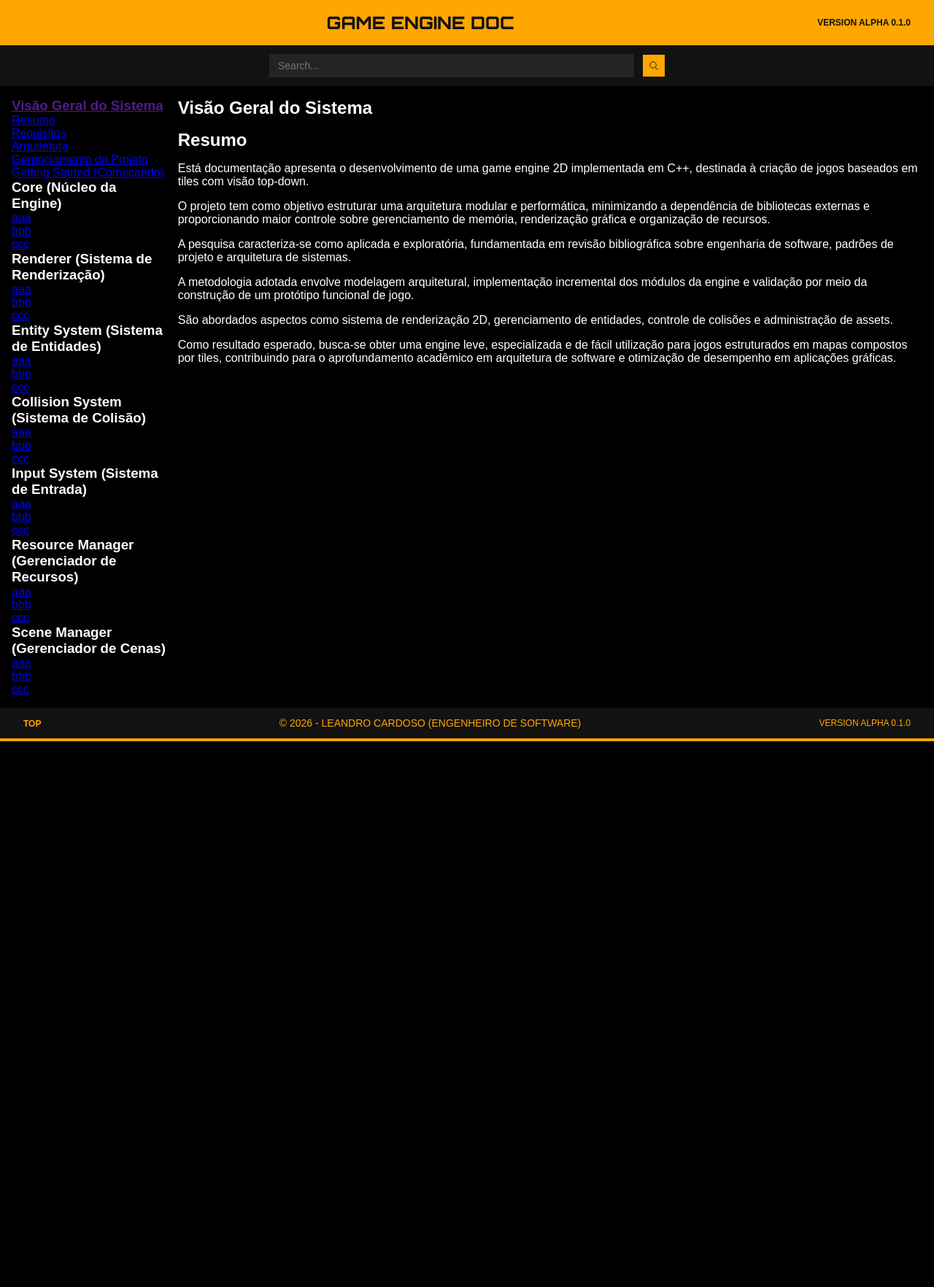
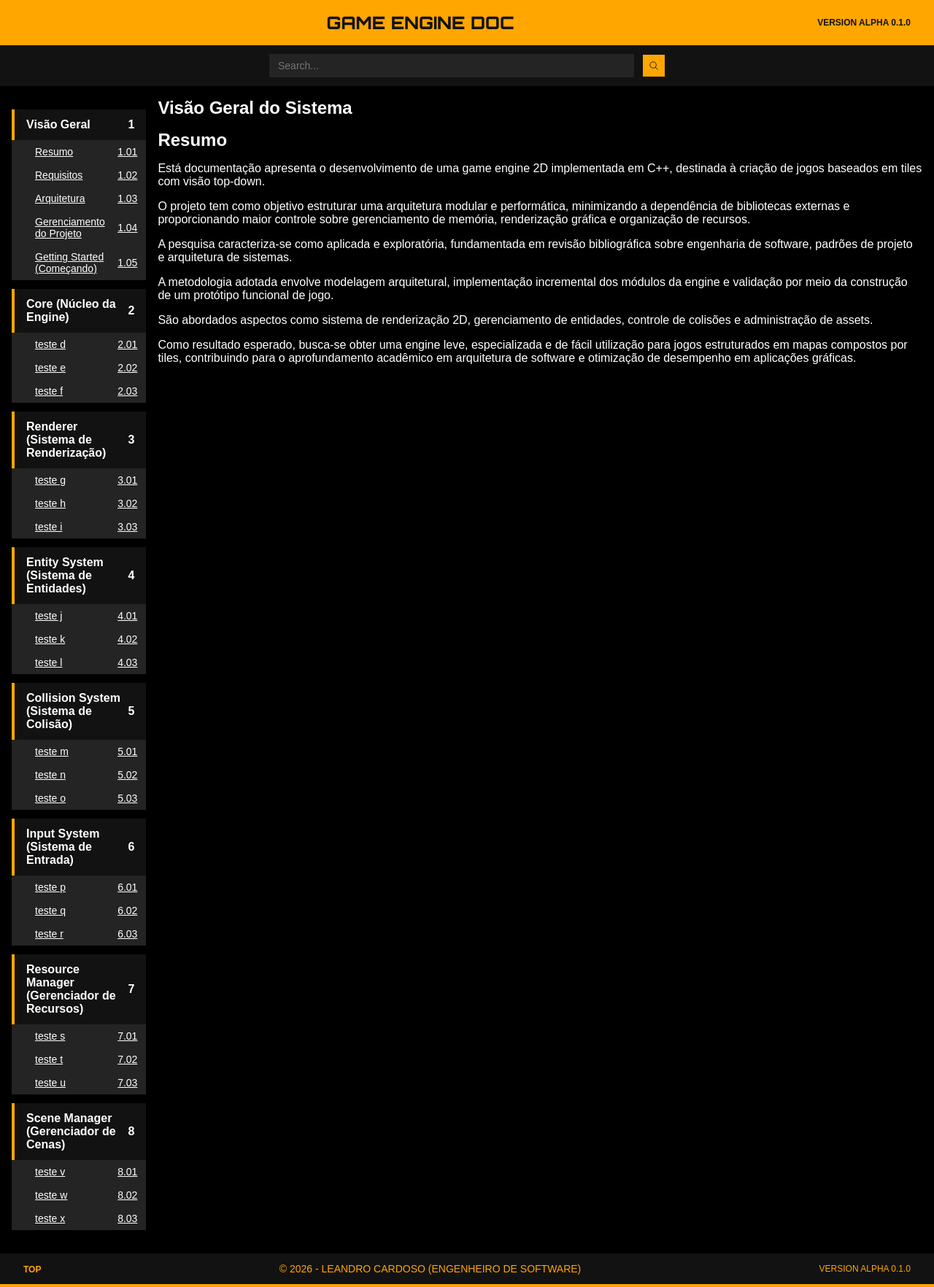
Before and after one commit to Leandro-Cardoso/2d-game-engine, a Jekyll site: the page built from docs/index.html, in a window 1280 px wide. Shown: the whole page at 73% size. Built offline with Jekyll 4.4.1, drawn with Linux system fonts in a browser that asks for light colours; before the commit the page ends 1016 px from its top, so only the background shows below that.

Commit message:
Sidebar com estrutura atualizada

```diff
--- a/docs/_includes/sidebar.html
+++ b/docs/_includes/sidebar.html
@@ -1,70 +1,175 @@
+
+<aside>
+    <nav>
         <ul>
             <li>
-        <a href="">
-            <h3>Visão Geral do Sistema</h3>
-        </a>
-        <ul >
-            <li><a href="{{ '/' | relative_url }}">Resumo</a></li>
-            <li><a href="{{ '/' | relative_url }}">Requisitos</a></li>
-            <li><a href="{{ '/' | relative_url }}">Arquitetura</a></li>
-            <li><a href="{{ '/' | relative_url }}">Gerenciamento do Projeto</a></li>
-            <li><a href="{{ '/' | relative_url }}">Getting Started (Começando)</a></li>
+                <div class="link-group-title" onclick="toggleDisplay('link-group-01')">
+                    <span>Visão Geral</span>
+                    <span>1</span>
+                </div>
+                <ul id="link-group-01">
+                    <li><a href="{{ '/' | relative_url }}">
+                        <span>Resumo</span>
+                        <span>1.01</span>
+                    </a></li>
+                    <li><a href="{{ '/' | relative_url }}">
+                        <span>Requisitos</span>
+                        <span>1.02</span>
+                    </a></li>
+                    <li><a href="{{ '/' | relative_url }}">
+                        <span>Arquitetura</span>
+                        <span>1.03</span>
+                    </a></li>
+                    <li><a href="{{ '/' | relative_url }}">
+                        <span>Gerenciamento do Projeto</span>
+                        <span>1.04</span>
+                    </a></li>
+                    <li><a href="{{ '/' | relative_url }}">
+                        <span>Getting Started (Começando)</span>
+                        <span>1.05</span>
+                    </a></li>
                 </ul>
             </li>
             <li>
-        <h3 onclick="toggleDisplay('core-list')">Core (Núcleo da Engine)</h3>
-        <ul id="core-list">
-            <li><a href="{{ '/' | relative_url }}">aaa</a></li>
-            <li><a href="{{ '/' | relative_url }}">bbb</a></li>
-            <li><a href="{{ '/' | relative_url }}">ccc</a></li>
+                <div class="link-group-title" onclick="toggleDisplay('link-group-02')">
+                    <span>Core (Núcleo da Engine)</span>
+                    <span>2</span>
+                </div>
+                <ul id="link-group-02">
+                    <li><a href="{{ '/' | relative_url }}">
+                        <span>teste d</span>
+                        <span>2.01</span>
+                    </a></li>
+                    <li><a href="{{ '/' | relative_url }}">
+                        <span>teste e</span>
+                        <span>2.02</span>
+                    </a></li>
+                    <li><a href="{{ '/' | relative_url }}">
+                        <span>teste f</span>
+                        <span>2.03</span>
+                    </a></li>
                 </ul>
             </li>
             <li>
-        <h3 onclick="toggleDisplay('renderer-list')">Renderer (Sistema de Renderização)</h3>
-        <ul id="renderer-list">
-            <li><a href="{{ '/' | relative_url }}">aaa</a></li>
-            <li><a href="{{ '/' | relative_url }}">bbb</a></li>
-            <li><a href="{{ '/' | relative_url }}">ccc</a></li>
+                <div class="link-group-title" onclick="toggleDisplay('link-group-03')">
+                    <span>Renderer (Sistema de Renderização)</span>
+                    <span>3</span>
+                </div>
+                <ul id="link-group-03">
+                    <li><a href="{{ '/' | relative_url }}">
+                        <span>teste g</span>
+                        <span>3.01</span>
+                    </a></li>
+                    <li><a href="{{ '/' | relative_url }}">
+                        <span>teste h</span>
+                        <span>3.02</span>
+                    </a></li>
+                    <li><a href="{{ '/' | relative_url }}">
+                        <span>teste i</span>
+                        <span>3.03</span>
+                    </a></li>
                 </ul>
             </li>
             <li>
-        <h3 onclick="toggleDisplay('entity-list')">Entity System (Sistema de Entidades)</h3>
-        <ul id="entity-list">
-            <li><a href="{{ '/' | relative_url }}">aaa</a></li>
-            <li><a href="{{ '/' | relative_url }}">bbb</a></li>
-            <li><a href="{{ '/' | relative_url }}">ccc</a></li>
+                <div class="link-group-title" onclick="toggleDisplay('link-group-04')">
+                    <span>Entity System (Sistema de Entidades)</span>
+                    <span>4</span>
+                </div>
+                <ul id="link-group-04">
+                    <li><a href="{{ '/' | relative_url }}">
+                        <span>teste j</span>
+                        <span>4.01</span>
+                    </a></li>
+                    <li><a href="{{ '/' | relative_url }}">
+                        <span>teste k</span>
+                        <span>4.02</span>
+                    </a></li>
+                    <li><a href="{{ '/' | relative_url }}">
+                        <span>teste l</span>
+                        <span>4.03</span>
+                    </a></li>
                 </ul>
             </li>
             <li>
-        <h3 onclick="toggleDisplay('collision-list')">Collision System (Sistema de Colisão)</h3>
-        <ul id="collision-list">
-            <li><a href="{{ '/' | relative_url }}">aaa</a></li>
-            <li><a href="{{ '/' | relative_url }}">bbb</a></li>
-            <li><a href="{{ '/' | relative_url }}">ccc</a></li>
+                <div class="link-group-title" onclick="toggleDisplay('link-group-05')">
+                    <span>Collision System (Sistema de Colisão)</span>
+                    <span>5</span>
+                </div>
+                <ul id="link-group-05">
+                    <li><a href="{{ '/' | relative_url }}">
+                        <span>teste m</span>
+                        <span>5.01</span>
+                    </a></li>
+                    <li><a href="{{ '/' | relative_url }}">
+                        <span>teste n</span>
+                        <span>5.02</span>
+                    </a></li>
+                    <li><a href="{{ '/' | relative_url }}">
+                        <span>teste o</span>
+                        <span>5.03</span>
+                    </a></li>
                 </ul>
             </li>
             <li>
-        <h3 onclick="toggleDisplay('input-list')">Input System (Sistema de Entrada)</h3>
-        <ul id="input-list">
-            <li><a href="{{ '/' | relative_url }}">aaa</a></li>
-            <li><a href="{{ '/' | relative_url }}">bbb</a></li>
-            <li><a href="{{ '/' | relative_url }}">ccc</a></li>
+                <div class="link-group-title" onclick="toggleDisplay('link-group-06')">
+                    <span>Input System (Sistema de Entrada)</span>
+                    <span>6</span>
+                </div>
+                <ul id="link-group-06">
+                    <li><a href="{{ '/' | relative_url }}">
+                        <span>teste p</span>
+                        <span>6.01</span>
+                    </a></li>
+                    <li><a href="{{ '/' | relative_url }}">
+                        <span>teste q</span>
+                        <span>6.02</span>
+                    </a></li>
+                    <li><a href="{{ '/' | relative_url }}">
+                        <span>teste r</span>
+                        <span>6.03</span>
+                    </a></li>
                 </ul>
             </li>
             <li>
-        <h3 onclick="toggleDisplay('resource-list')">Resource Manager (Gerenciador de Recursos)</h3>
-        <ul id="resource-list">
-            <li><a href="{{ '/' | relative_url }}">aaa</a></li>
-            <li><a href="{{ '/' | relative_url }}">bbb</a></li>
-            <li><a href="{{ '/' | relative_url }}">ccc</a></li>
+                <div class="link-group-title" onclick="toggleDisplay('link-group-07')">
+                    <span>Resource Manager (Gerenciador de Recursos)</span>
+                    <span>7</span>
+                </div>
+                <ul id="link-group-07">
+                    <li><a href="{{ '/' | relative_url }}">
+                        <span>teste s</span>
+                        <span>7.01</span>
+                    </a></li>
+                    <li><a href="{{ '/' | relative_url }}">
+                        <span>teste t</span>
+                        <span>7.02</span>
+                    </a></li>
+                    <li><a href="{{ '/' | relative_url }}">
+                        <span>teste u</span>
+                        <span>7.03</span>
+                    </a></li>
                 </ul>
             </li>
             <li>
-        <h3 onclick="toggleDisplay('scene-list')">Scene Manager (Gerenciador de Cenas)</h3>
-        <ul id="scene-list">
-            <li><a href="{{ '/' | relative_url }}">aaa</a></li>
-            <li><a href="{{ '/' | relative_url }}">bbb</a></li>
-            <li><a href="{{ '/' | relative_url }}">ccc</a></li>
+                <div class="link-group-title" onclick="toggleDisplay('link-group-08')">
+                    <span>Scene Manager (Gerenciador de Cenas)</span>
+                    <span>8</span>
+                </div>
+                <ul id="link-group-08">
+                    <li><a href="{{ '/' | relative_url }}">
+                        <span>teste v</span>
+                        <span>8.01</span>
+                    </a></li>
+                    <li><a href="{{ '/' | relative_url }}">
+                        <span>teste w</span>
+                        <span>8.02</span>
+                    </a></li>
+                    <li><a href="{{ '/' | relative_url }}">
+                        <span>teste x</span>
+                        <span>8.03</span>
+                    </a></li>
                 </ul>
             </li>
         </ul>
+    </nav>
+</aside>
--- a/docs/_layouts/default.html
+++ b/docs/_layouts/default.html
@@ -8,6 +8,7 @@
     <link rel="stylesheet" href="{{ '/assets/css/base.css' | relative_url }}">
     <link rel="stylesheet" href="{{ '/assets/css/header.css' | relative_url }}">
     <link rel="stylesheet" href="{{ '/assets/css/search.css' | relative_url }}">
+    <link rel="stylesheet" href="{{ '/assets/css/sidebar.css' | relative_url }}">
     <link rel="stylesheet" href="{{ '/assets/css/footer.css' | relative_url }}">
 </head>
 <body>
@@ -21,10 +22,8 @@
     <!-- Main Section -->
     <section class="main-section">
 
-        <!-- Side Nav -->
-        <nav class="sidebar">
-            {% include sidebar.html %}
-        </nav>
+        <!-- Sidebar -->
+        {% include sidebar.html %}
 
         <!-- Content -->
         <main class="content">
--- /dev/null
+++ b/docs/assets/css/sidebar.css
@@ -0,0 +1,49 @@
+/* Base */
+aside {
+    width: 350px;
+    padding: 16px 0;
+}
+aside > nav > ul {
+    display: flex;
+    flex-direction: column;
+    gap: 12px;
+}
+
+/* Navigation */
+.link-group-title {
+    display: flex;
+    justify-content: space-between;
+    align-items: center;
+
+    border-left: 4px solid var(--color-primary);
+    padding: 12px 16px;
+    background-color: var(--color-background-secundary);
+    cursor: pointer;
+
+    font-size: 16px;
+    font-weight: bold;
+    color: var(--color-text);
+
+    transition: color 0.3s;
+}
+.link-group-title:hover {
+    color: var(--color-primary);
+}
+
+/* Navigation items */
+[id^="link-group-"] a {
+    display: flex;
+    justify-content: space-between;
+    align-items: center;
+
+    padding: 8px 12px 8px 32px;
+    background-color: var(--color-background-tertiary);
+
+    font-size: 14px;
+    color: var(--color-text);
+
+    transition: color 0.3s;
+}
+[id^="link-group-"] a:hover {
+    color: var(--color-primary);
+}
```
Lines whose indentation alone changed are shown as unchanged.
